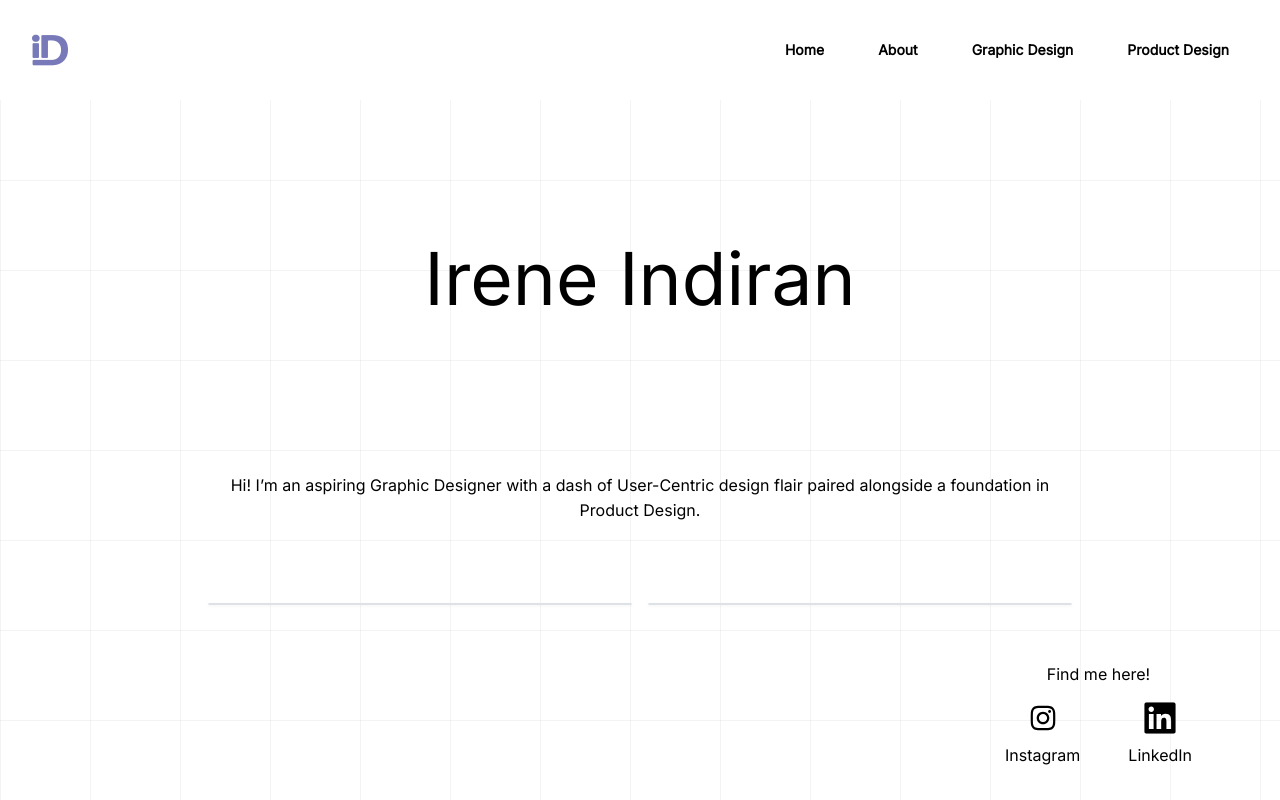
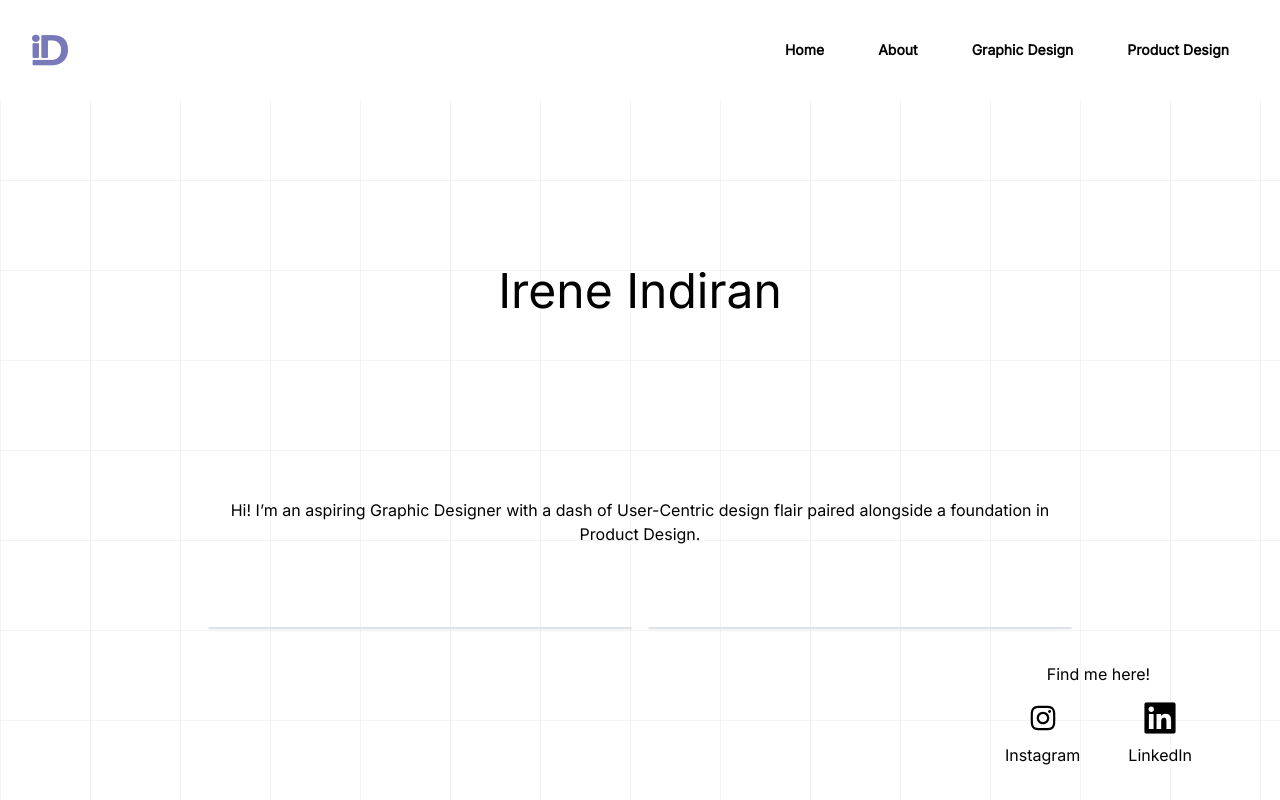
Before and after one commit to Nathusan/IrenesPortfolio, a React (Vite) app in the folder frontend/: page / in a window 1280 px wide. Built offline with nearby package versions, Linux system fonts and the light colour scheme; no server answers.

Commit message:
IP-2 fixing padding for page titles

```diff
--- a/frontend/src/style/main.less
+++ b/frontend/src/style/main.less
@@ -457,9 +457,9 @@ section::after {
     div {
         // font-family: 'text1';
         font-family: Inter;
-        font-size: 456.2%;
+        font-size: 300.2%;
         margin: auto;
-        padding: 0.625rem;
+        padding: 2.6rem;
         word-wrap: break-word;
     }
 
```
